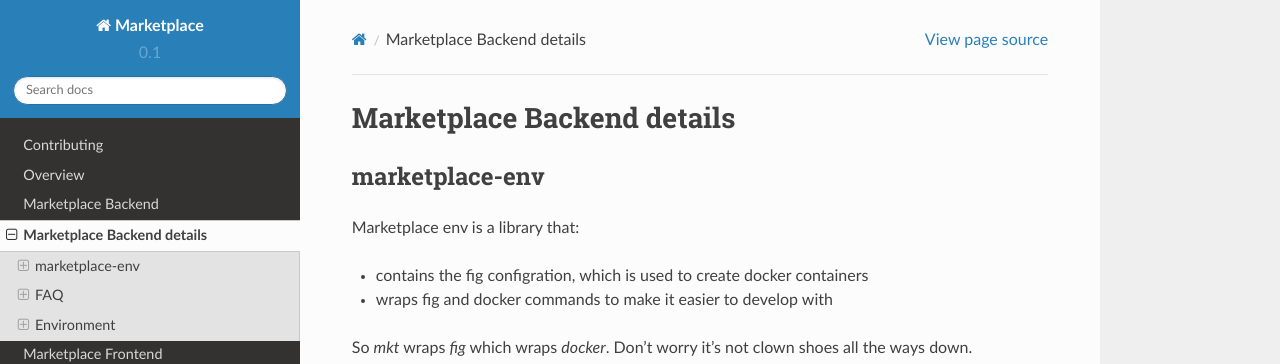
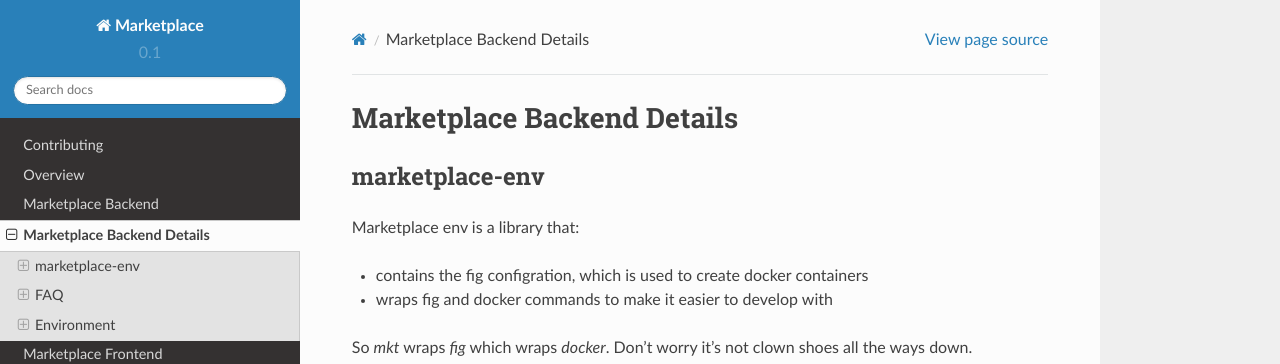
Before and after one commit to mozilla/marketplace-docs, a Sphinx documentation site: the page built from docs/topics/env.rst, in a window 1280 px wide and 900 px high. Shown: the top 364 px of the window. Built offline with Sphinx 7.4.7 and the Read the Docs theme 2.0.0, drawn with Linux system fonts in a browser that asks for light colours.

Commit message:
capitalize

```diff
--- a/docs/topics/env.rst
+++ b/docs/topics/env.rst
@@ -1,7 +1,7 @@
 .. _env:
 
-Marketplace Backend details
-===============================
+Marketplace Backend Details
+===========================
 
 marketplace-env
 ---------------
```
